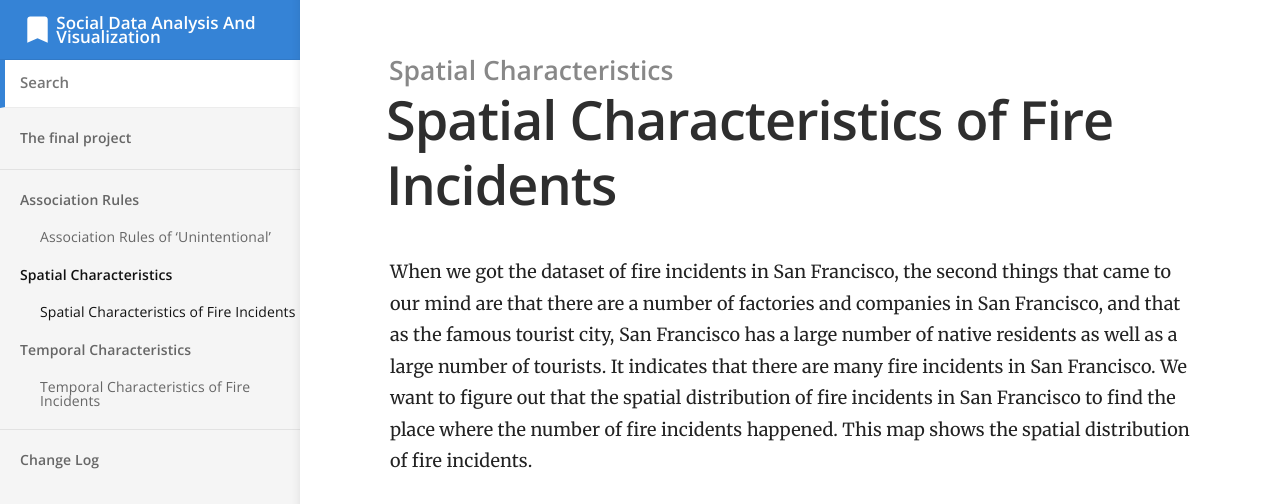
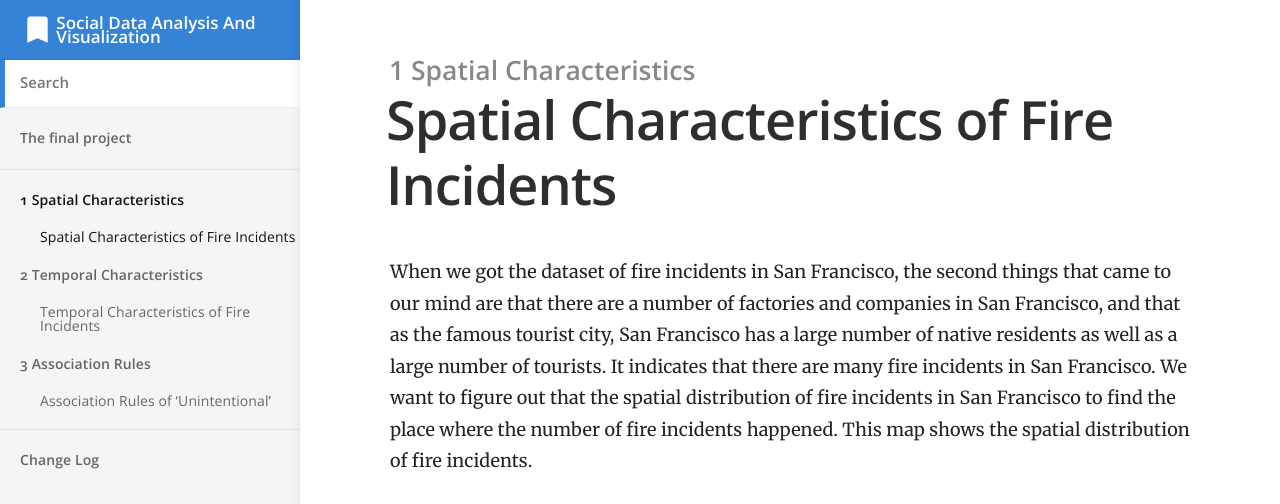
Before and after one commit to Alpiexta/Alpiexta.github.io, a Jekyll site: the page built from _docs/1 Spatial Characteristics/Spatial Characteristics of Fire Incidents.md, in a window 1280 px wide and 900 px high, cut to the strip 0-504 px from the top of the window. Built offline with Jekyll 4.4.1, drawn with Linux system fonts in a browser that asks for light colours.

Commit message:
change order

```diff
--- a/_docs/Spatial Characteristics/Spatial Characteristics of Fire Incidents.md
+++ b/_docs/1 Spatial Characteristics/Spatial Characteristics of Fire Incidents.md
@@ -1,6 +1,6 @@
 ---
 title: Spatial Characteristics of Fire Incidents
-category: Spatial Characteristics
+category: 1 Spatial Characteristics
 order: 1
 ---
 
--- a/_docs/Temporal Characteristics/Temporal Characteristics of Fire Incidents.md
+++ b/_docs/2 Temporal Characteristics/Temporal Characteristics of Fire Incidents.md
@@ -1,6 +1,6 @@
 ---
 title: Temporal Characteristics of Fire Incidents
-category: Temporal Characteristics
+category: 2 Temporal Characteristics
 order: 1
 ---
 
```
Also changed, not shown: _docs/3 Association Rules/Association Rules of ‘Unintentional’.md (renamed from _docs/Association Rules/Association Rules of ‘Unintentional’.md, +1 -1 lines).
